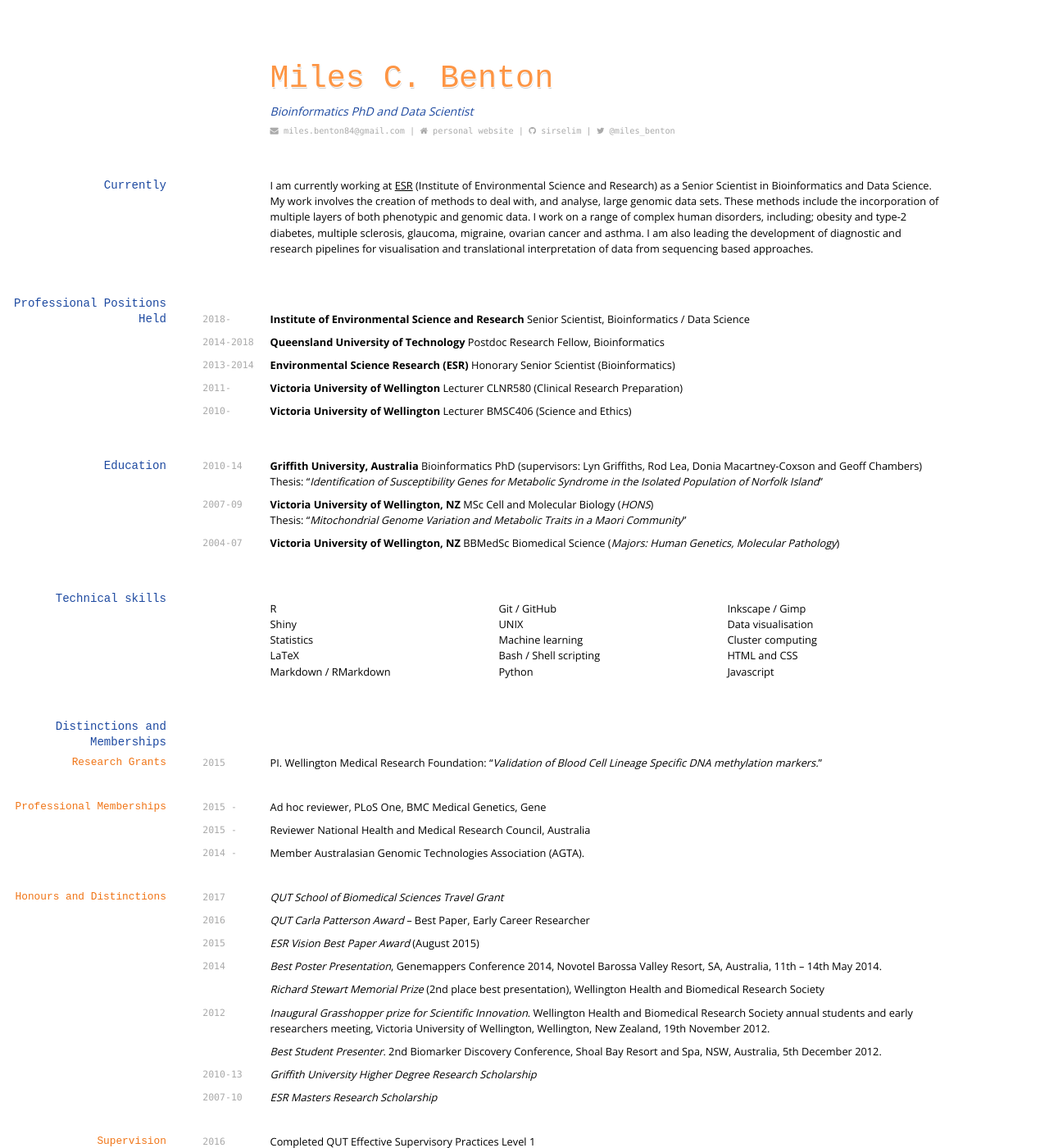
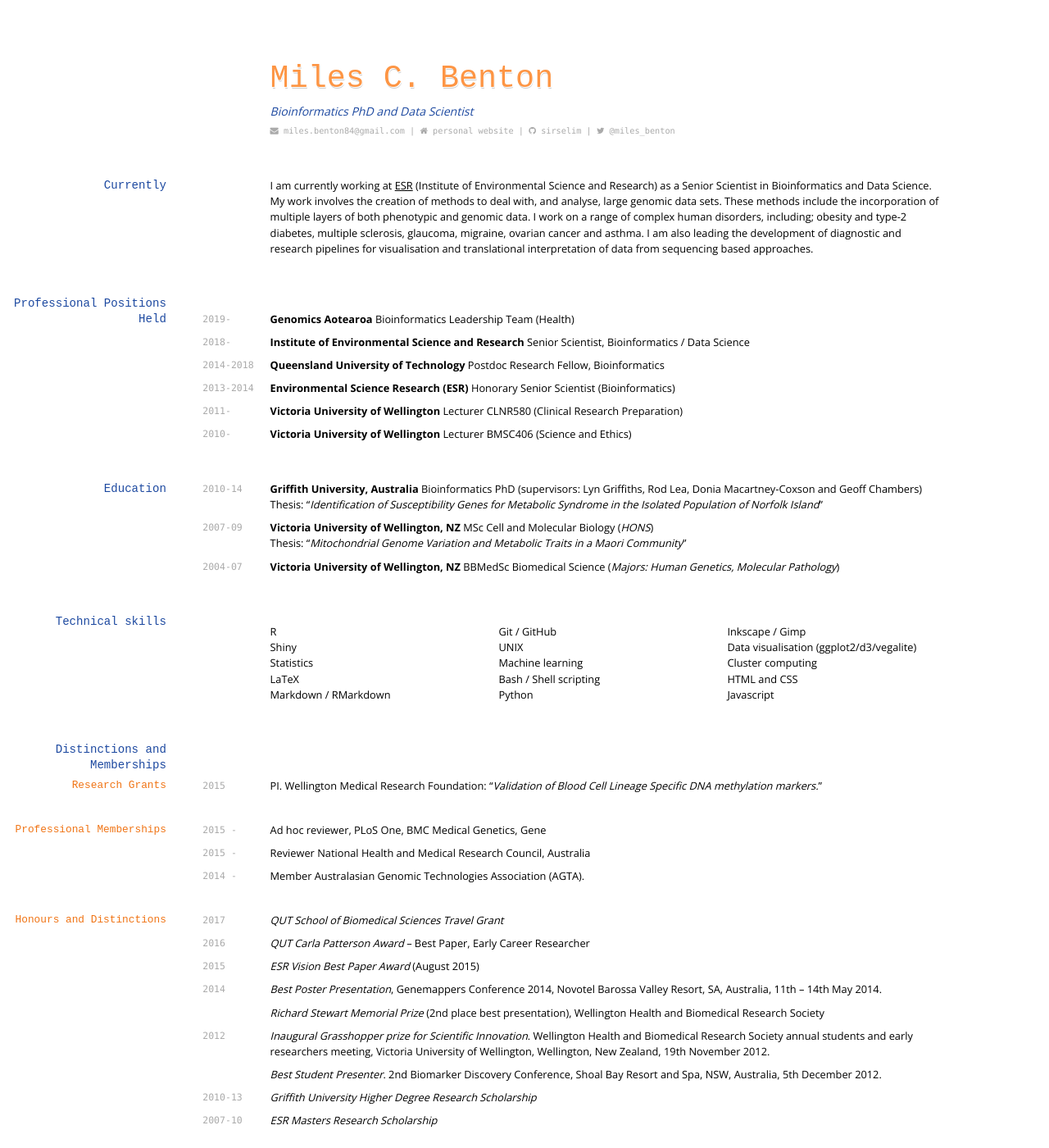
Before and after one commit to sirselim/Miles_CV, a Jekyll site: the page built from index.md, in a window 1280 px wide and 1400 px high. Shown: the whole window at 82% size. Built offline with Jekyll 4.4.1, drawn with Linux system fonts in a browser that asks for light colours; some web fonts are replaced.

Commit message:
updated CV with metrics and new position

```diff
--- a/index.md
+++ b/index.md
@@ -21,6 +21,9 @@ Bioinformatics PhD and Data Scientist
 I am currently working at [ESR](https://www.esr.cri.nz/) (Institute of Environmental Science and Research) as a Senior Scientist in Bioinformatics and Data Science. My work involves the creation of methods to deal with, and analyse, large genomic data sets. These methods include the incorporation of multiple layers of both phenotypic and genomic data. I work on a range of complex human disorders, including; obesity and type-2 diabetes, multiple sclerosis, glaucoma, migraine, ovarian cancer and asthma. I am also leading the development of diagnostic and research pipelines for visualisation and translational interpretation of data from sequencing based approaches.
 
 ## Professional Positions Held
+
+`2019-`
+__Genomics Aotearoa__ Bioinformatics Leadership Team (Health)
 
 `2018-`
 __Institute of Environmental Science and Research__ Senior Scientist, Bioinformatics / Data Science
@@ -64,7 +67,7 @@ __Victoria University of Wellington, NZ__ BBMedSc Biomedical Science (_Majors: H
 * Bash / Shell scripting
 * Python
 * Inkscape / Gimp
-* Data visualisation
+* Data visualisation (ggplot2/d3/vegalite)
 * Cluster computing
 * HTML and CSS
 * Javascript
```
Also changed, not shown: other parts of index.md (+2 -2 lines), scholar_plot/scholar_citations_iEhBavEAAAAJ.png.
